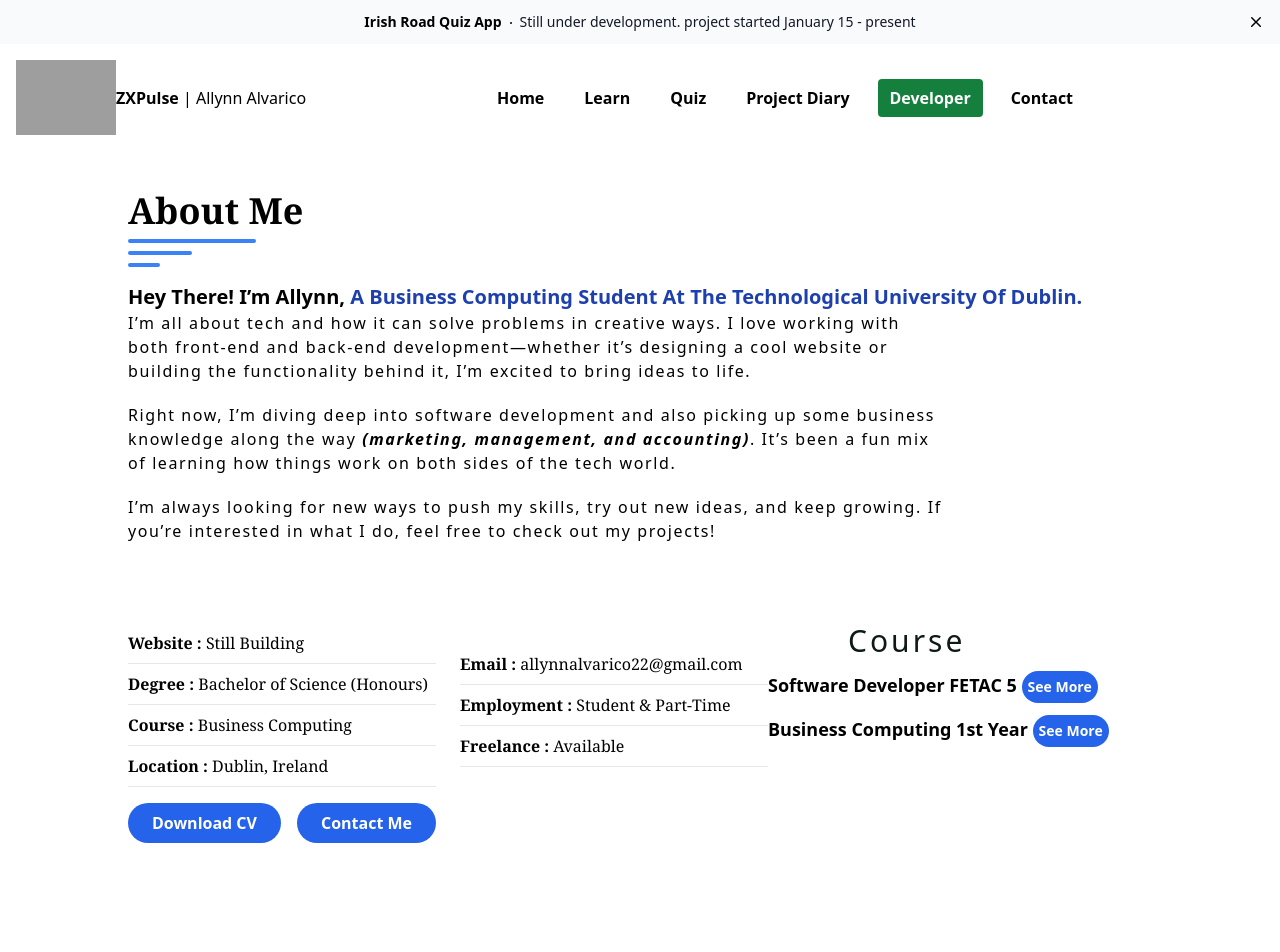
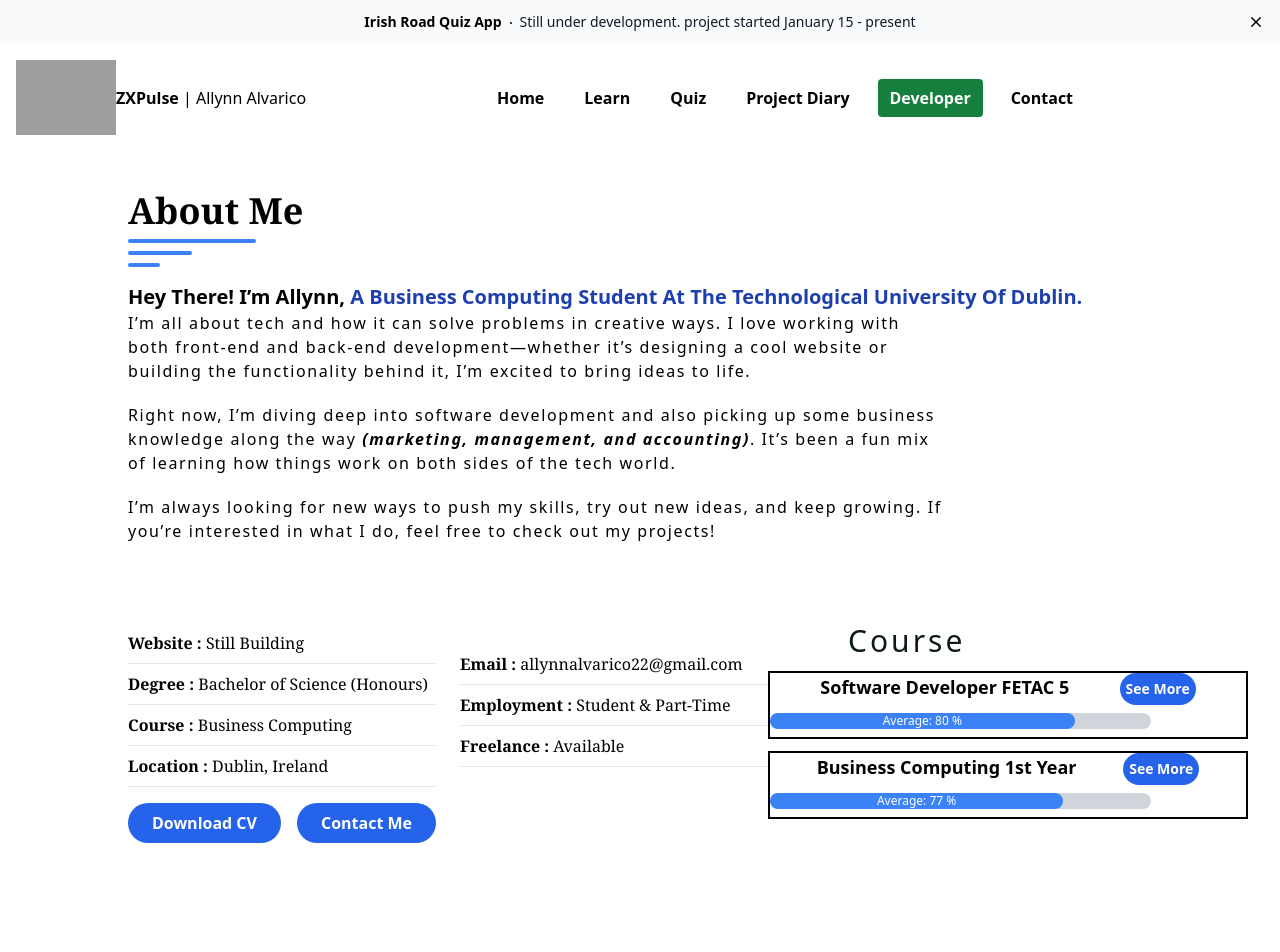
Before and after one commit to AllynnAlvarico/AngularRoadWeb, an Angular app: page /portfolio in a window 1280 px wide. Shown: the top 952 px of the page. Built offline with nearby package versions, Linux system fonts and the light colour scheme; grey boxes are pictures that could not be loaded.

Commit message:
added stat grades minor issues

```diff
--- a/src/app/developer/portfolio/stats/stats.component.css
+++ b/src/app/developer/portfolio/stats/stats.component.css
@@ -8,14 +8,14 @@ progress-bar-header {
   @apply w-full flex justify-between font-semibold;
 }
 .progress-bar {
-  @apply w-full bg-gray-300 rounded-full;
+  @apply w-full bg-gray-300 rounded-full h-4;
 }
 .progress-bar-fill {
-  @apply h-2 bg-blue-500 rounded-full;
+  @apply h-4 bg-blue-500 rounded-full text-center text-xs text-white ;
 }
 
 article {
-  @apply my-3;
+  @apply my-3 border-black border-2;
 }
 
 h2 {
--- a/src/app/developer/portfolio/stats/stats.component.html
+++ b/src/app/developer/portfolio/stats/stats.component.html
@@ -64,32 +64,64 @@
   <h1 class="text-3xl mx-20 font-medium text-maintone tracking-widest">Course</h1>
   <article>
     <div>
-      <h2>Software Developer FETAC 5 <button (click)="clickedFetac(true)">See More</button></h2>
+      <h2 class="flex justify-evenly">
+        Software Developer FETAC 5
+        <button *ngIf="!isClickedFetac" (click)="clickedFetac(true)">See More</button>
+        <button *ngIf="isClickedFetac" (click)="clickedFetac(false)">See Less</button>
+      </h2>
+      <div class="w-4/5 my-2">
+        <!-- Progress bar -->
+        <div class="progress-bar">
+          <div class="progress-bar-fill w-[80%]">
+            Average: 80 %
+          </div>
+        </div>
+      </div>
+
     </div>
     <ul *ngIf="isClickedFetac">
       <li *ngFor="let course of coursesFetac">
-        <div>
-          <h3>{{course}}</h3>
-          <h4>{{fetacGrade}}</h4>
+        <div class="text-center">
+          <h3 class="font-bold">{{ course }}</h3>
+          <h4 class="font-medium ">Grade: {{ fetacGrade }}</h4>
         </div>
       </li>
     </ul>
-    <button *ngIf="isClickedFetac" (click)="clickedFetac(false)">See Less</button>
+
   </article>
 
   <article>
     <div>
-      <h2>Business Computing 1st Year <button (click)="Clicked1stYear(true)">See More</button></h2>
+      <h2 class="flex justify-evenly">
+        Business Computing 1st Year
+        <button *ngIf="!isClicked1stYear" (click)="Clicked1stYear(true)">See More</button>
+        <button *ngIf="isClicked1stYear" (click)="Clicked1stYear(false)">See Less</button>
+      </h2>
+      <div class="w-4/5 my-2">
+        <!-- Progress bar -->
+        <div class="progress-bar">
+          <div class="progress-bar-fill w-[77%]">
+            Average: 77 %
+          </div>
+        </div>
+      </div>
     </div>
     <ul *ngIf="isClicked1stYear">
       <li *ngFor="let course of bc1stYear; let i=index">
         <div>
-          <h3>{{course}}</h3>
-          <h4 >{{bcOneGrades[i].num}}</h4>
+          <h3>{{ course }}</h3>
+          <div class="w-4/5 my-2">
+            <!-- Progress bar -->
+            <div class="progress-bar">
+              <div class="progress-bar-fill w-[{{bcOneGrades[i].num}}%]" >
+                Grade: {{bcOneGrades[i].num}}%
+              </div>
+            </div>
+          </div>
         </div>
       </li>
     </ul>
-    <button *ngIf="isClicked1stYear" (click)="Clicked1stYear(false)">See Less</button>
+
   </article>
 
 </section>
--- a/src/app/developer/portfolio/stats/stats.component.ts
+++ b/src/app/developer/portfolio/stats/stats.component.ts
@@ -54,4 +54,5 @@ export class StatsComponent {
     this.isClicked1stYear = state;
   }
 
+  protected readonly console = console;
 }
```
